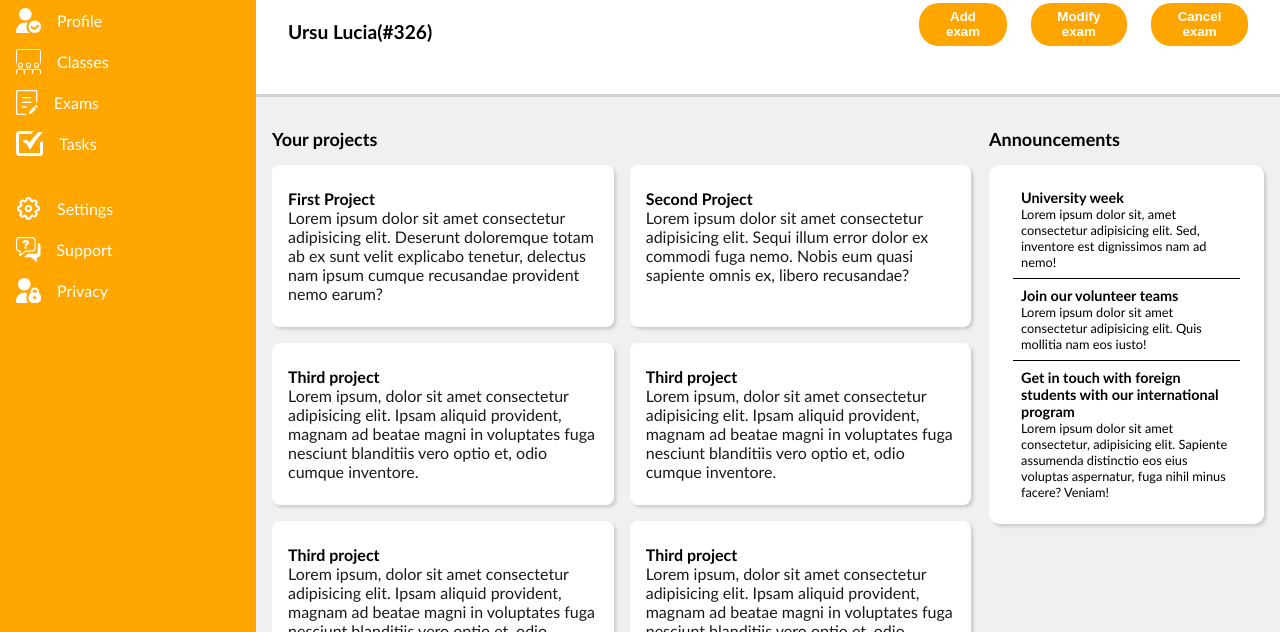
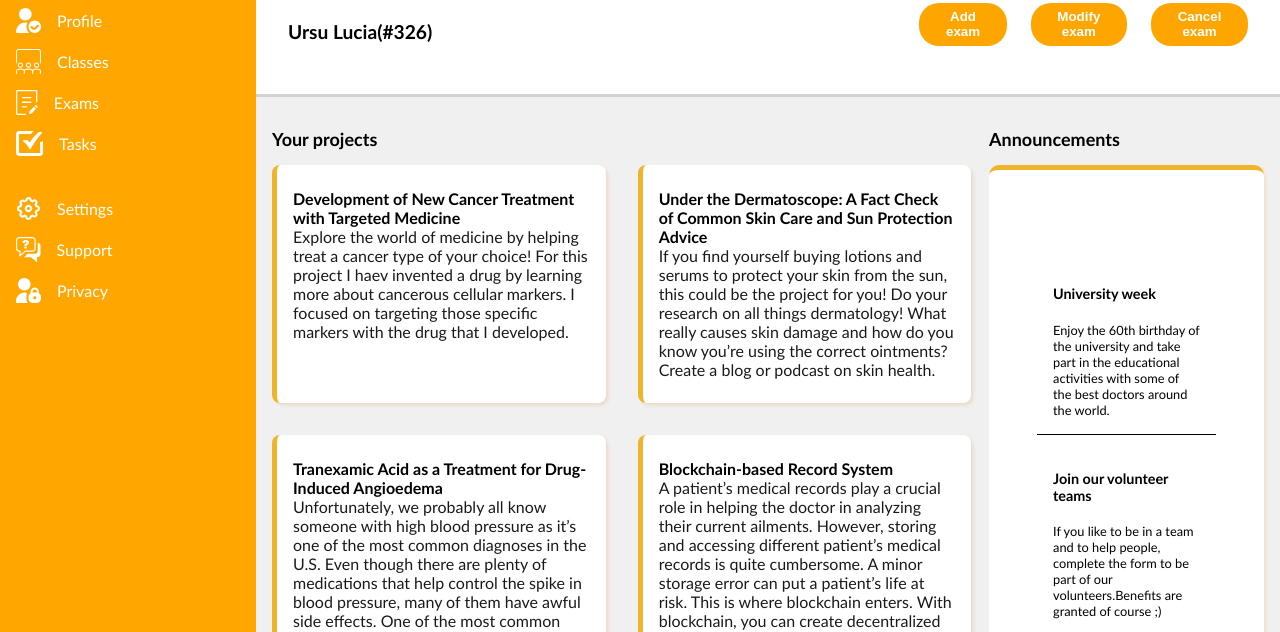
Before and after one commit to LuciaAndreea/University-Dashboard, a plain HTML site: page index.html in a window 1280 px wide. Shown: the part 166-798 px from the top of the page. Drawn offline with Linux system fonts and the light colour scheme.

Commit message:
add the text and updates some borders

```diff
--- a/index.html
+++ b/index.html
@@ -103,39 +103,41 @@
             <h2>Your projects</h2>
             <div class="cards">
                 <div class="card">
-                    <p class="card-heading">First Project</p>
+                    <p class="card-heading">Development of New Cancer Treatment with Targeted Medicine</p>
                     <p class="card-description">
-                        Lorem ipsum dolor sit amet consectetur adipisicing elit. Deserunt doloremque totam ab ex sunt velit explicabo tenetur, delectus nam ipsum cumque recusandae provident nemo earum?
+                        Explore the world of medicine by helping treat a cancer type of your choice! For this project I haev invented a drug by learning more about cancerous cellular markers. I focused on targeting those specific markers with the drug that I developed.
+
                     </p>
                 </div>
                 <div class="card">
-                    <p class="card-heading">Second Project</p>
+                    <p class="card-heading">Under the Dermatoscope: A Fact Check of Common Skin Care and Sun Protection Advice</p>
                     <p class="card-description">
-                        Lorem ipsum dolor sit amet consectetur adipisicing elit. Sequi illum error dolor ex commodi fuga nemo. Nobis eum quasi sapiente omnis ex, libero recusandae?
+                        If you find yourself buying lotions and serums to protect your skin from the sun, this could be the project for you! Do your research on all things dermatology! What really causes skin damage and how do you know you’re using the correct ointments? Create a blog or podcast on skin health.
                     </p>
                 </div>
                 <div class="card">
-                    <p class="card-heading">Third project</p>
+                    <p class="card-heading">Tranexamic Acid as a Treatment for Drug-Induced Angioedema</p>
                     <p class="card-description">
-                        Lorem ipsum, dolor sit amet consectetur adipisicing elit. Ipsam aliquid provident, magnam ad beatae magni in voluptates fuga nesciunt blanditiis vero optio et, odio cumque inventore.
+                        Unfortunately, we probably all know someone with high blood pressure as it’s one of the most common diagnoses in the U.S. Even though there are plenty of medications that help control the spike in blood pressure, many of them have awful side effects. One of the most common side effects, angioedema, can be very dangerous if left untreated.
                     </p>
                 </div>
                 <div class="card">
-                    <p class="card-heading">Third project</p>
+                    <p class="card-heading">Blockchain-based Record System</p>
                     <p class="card-description">
-                        Lorem ipsum, dolor sit amet consectetur adipisicing elit. Ipsam aliquid provident, magnam ad beatae magni in voluptates fuga nesciunt blanditiis vero optio et, odio cumque inventore.
+                        A patient’s medical records play a crucial role in helping the doctor in analyzing their current ailments. However, storing and accessing different patient’s medical records is quite cumbersome. A minor storage error can put a patient’s life at risk.
+                        This is where blockchain enters. With blockchain, you can create decentralized solutions where no single authority controls the storage or recording process. Instead, the process is controlled by numerous participants and everything is recorded in a ledger.
                     </p>
                 </div>
                 <div class="card">
-                    <p class="card-heading">Third project</p>
+                    <p class="card-heading">Postprandial effects of high-fat dairy meals</p>
                     <p class="card-description">
-                        Lorem ipsum, dolor sit amet consectetur adipisicing elit. Ipsam aliquid provident, magnam ad beatae magni in voluptates fuga nesciunt blanditiis vero optio et, odio cumque inventore.
+                        Postprandial effects of high-fat meals with different dairy products on lipid metabolism and inflammation.Cardiovascular diseases (CVDs) are the most common cause of death worldwide and stand for approximately 31 % of all deaths.
                     </p>
                 </div>
                 <div class="card">
-                    <p class="card-heading">Third project</p>
+                    <p class="card-heading">The effects of carbohydrates on athletes</p>
                     <p class="card-description">
-                        Lorem ipsum, dolor sit amet consectetur adipisicing elit. Ipsam aliquid provident, magnam ad beatae magni in voluptates fuga nesciunt blanditiis vero optio et, odio cumque inventore.
+                        Athletes need a large amount of carbohydrates to be able to do their daily training.But those carbohydrates can impact in a negative way ther health and performance.Let's find out which are the most beneficient ones.
                     </p>
                 </div>
             </div>
@@ -146,15 +148,15 @@
             <ul>
                 <li>
                     <h4>University week</h4>
-                    <p>Lorem ipsum dolor sit, amet consectetur adipisicing elit. Sed, inventore est dignissimos nam ad nemo!</p>
+                    <p>Enjoy the 60th birthday of the university and take part in the educational activities with some of the best doctors around the world. </p>
                 </li>
                 <li>
                     <h4>Join our volunteer teams</h4>
-                    <p>Lorem ipsum dolor sit amet consectetur adipisicing elit. Quis mollitia nam eos iusto!</p>
+                    <p>If you like to be in a team and to help people, complete the form to be part of our volunteers.Benefits are granted of course ;)</p>
                 </li>
                 <li>
                     <h4>Get in touch with foreign students with our international program</h4>
-                    <p>Lorem ipsum dolor sit amet consectetur, adipisicing elit. Sapiente assumenda distinctio eos eius voluptas aspernatur, fuga nihil minus facere? Veniam!</p>
+                    <p>We are giving our students the chance to travel the world and to see how studying medicine feels abroad.</p>
                 </li>
             </ul>
         </section>
--- a/styles.css
+++ b/styles.css
@@ -170,7 +170,8 @@ header{
 .projects > .cards{
     display: grid;
     grid-template-columns: repeat(auto-fit, minmax(290px, 1fr));
-    gap: 1em;
+    gap: 2em;
+
 }
 
 .projects > h2, .announcements>h2{
@@ -180,9 +181,9 @@ header{
 .card{
     background-color: white;
     border-radius: 8px;
-    border-left: 5px #f0b429;
+    border-left: 5px solid  #f0b429;
     padding: 1.5em 1em;
-    box-shadow: rgba(0,0,0,0.15) 2.4px 2.4px 3.2px;
+    box-shadow: rgba(199, 106, 1, 0.15) 2.4px 2.4px 3.2px;
     display: flex;
     flex-direction: column;
     justify-content: flex-start;
@@ -201,21 +202,23 @@ header{
 .announcements{
     padding: 1em 1em 1em 0.1em;
 
+
 }
 
 .announcements > ul{
     background-color: white;
-    padding: 1em 1.5em;
+    padding: 5em 3em;
     border-radius: 10px;
-    box-shadow: rgba(0,0,0,0.15) 2.4px 2.4px 3.2px;
+    box-shadow: rgba(250, 150, 0, 0.15) 2.4px 2.4px 3.2px;
+    border-top: 5px solid  #f0b429;
 }
 
 .announcements >ul >li{
-    padding: 0.5em;
+    padding: 1em;
 }
 
 .announcements >ul >li >h4{
-    margin: 0;
+    margin: 1;
     font-size: 0.9rem;
 }
 
```
